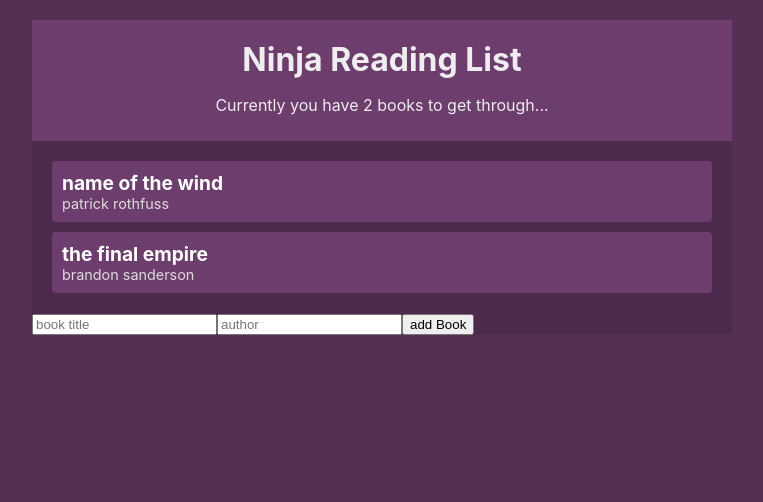
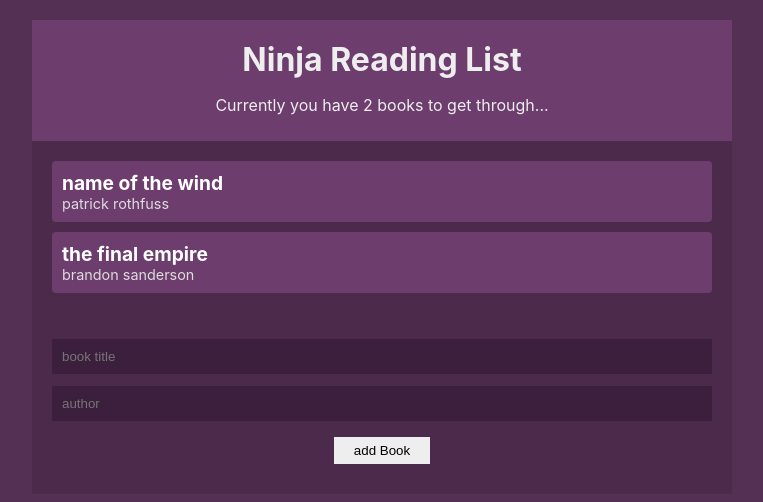
Before and after one commit to NegarSal/booklist, a React (Create React App) app: page / in a window 1280 px wide. Shown: the top 502 px of the page, without its empty margins (258-1021 px from the left). Built offline with nearby package versions, Linux system fonts and the light colour scheme; the HTML template or start-up script is replaced by a standard one.

Commit message:
adding css for BookForm component

```diff
--- a/src/index.css
+++ b/src/index.css
@@ -63,3 +63,25 @@ body {
   margin: 20px;
   text-align: center;
 }
+
+form {
+  padding: 20px;
+}
+
+input[type='text'] {
+  width: 100%;
+  padding: 10px;
+  box-sizing: border-box;
+  margin: 6px 0;
+  background: #3c1f3c;
+  color: #fff;
+  border: 0;
+}
+
+input[type='submit'] {
+  margin: 10px auto;
+  background: #eee;
+  border: 0;
+  padding: 6px 20px;
+  display: block;
+}
```
